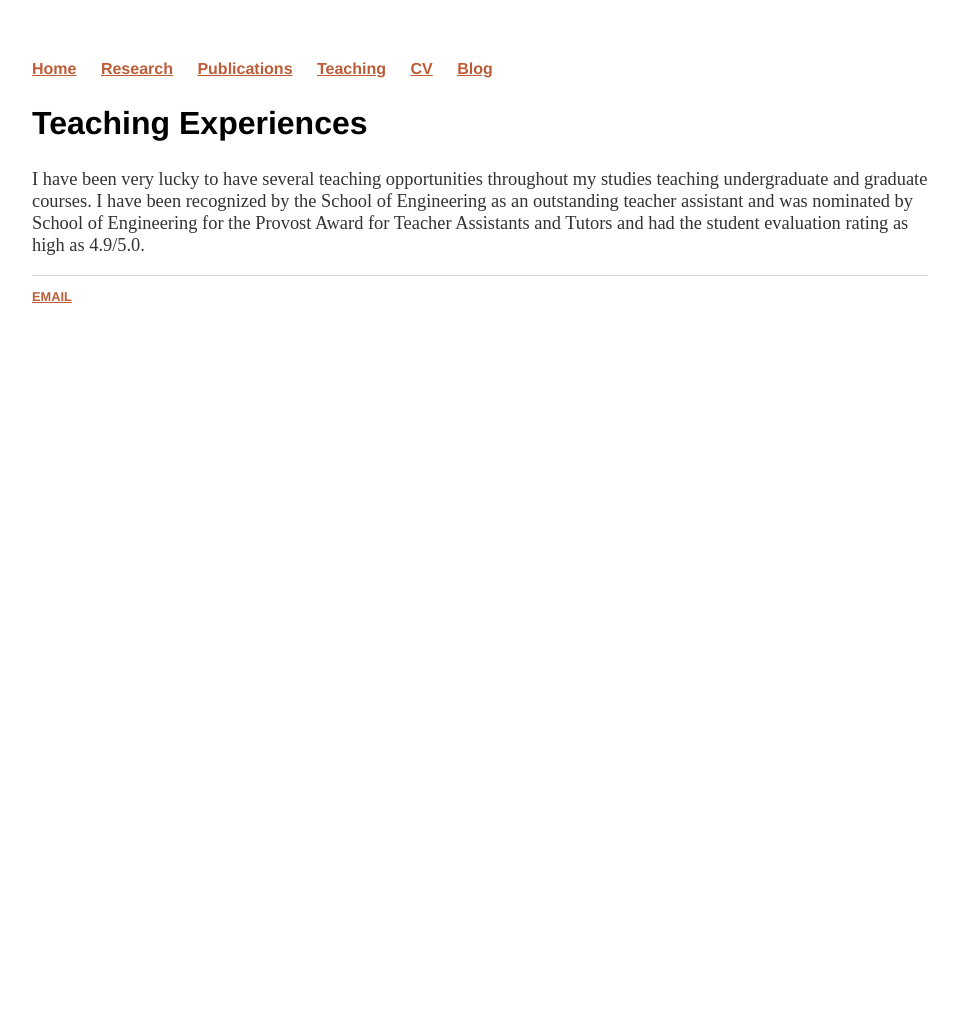
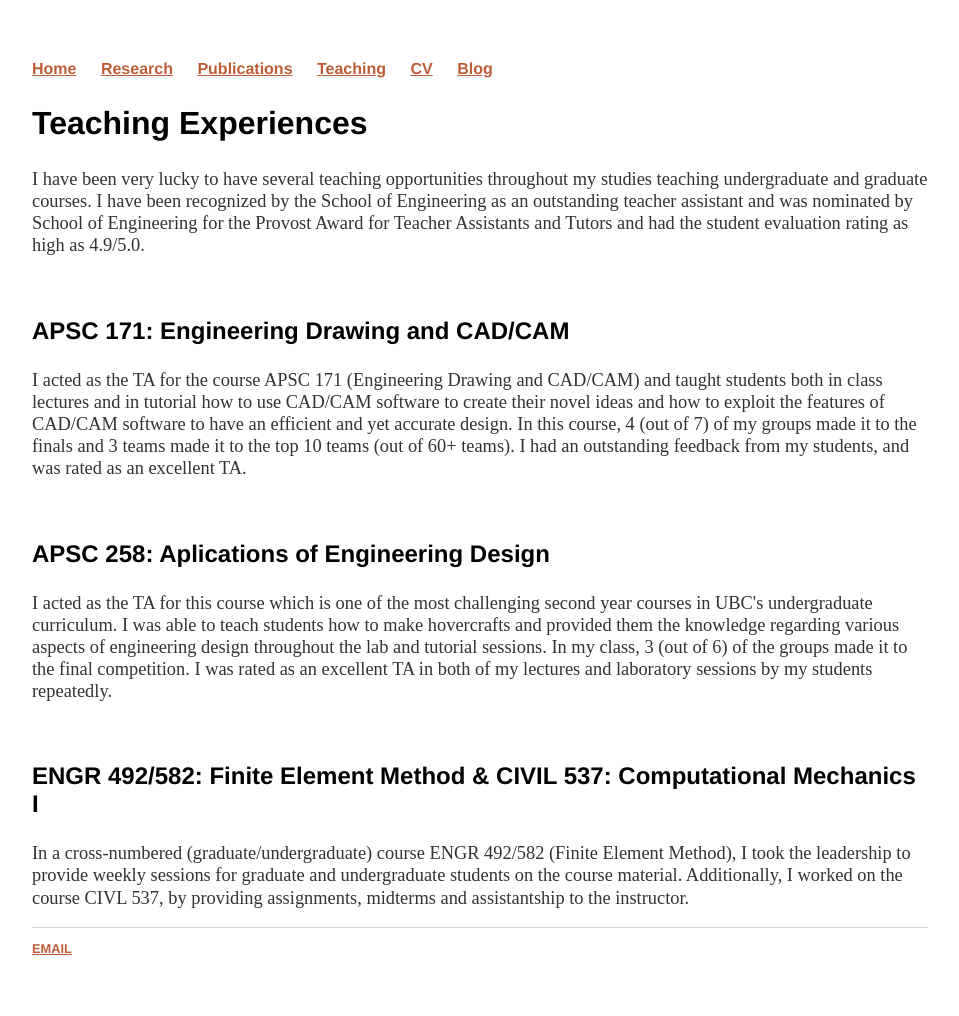
Before and after one commit to rsourki/rsourki.github.io, a Jekyll site: the page built from teaching/index.html, in a window 1280 px wide. Shown: the whole page, without its empty margins (160-1119 px from the left). Built offline with Jekyll 4.4.1, drawn with Linux system fonts in a browser that asks for light colours; before the commit the page ends 900 px from its top, so only the background shows below that.

Commit message:
Update index.html

```diff
--- a/teaching/index.html
+++ b/teaching/index.html
@@ -8,4 +8,19 @@
   I have been recognized by the School of Engineering as an outstanding teacher assistant and was nominated by School of Engineering for the Provost Award for Teacher Assistants and Tutors
   and had the student evaluation rating as high as 4.9/5.0.
   </p>
+  <br>
+  <h3>APSC 171: Engineering Drawing and CAD/CAM</h3>
+  <p>I acted as the TA for the course APSC 171 (Engineering Drawing and CAD/CAM) and taught students both in class lectures and in tutorial how to use CAD/CAM software to
+    create their novel ideas and how to exploit the features of CAD/CAM software to have an efficient and yet accurate design.
+    In this course, 4 (out of 7) of my groups made it to the finals and 3 teams made it to the top 10 teams (out of 60+ teams).
+    I had an outstanding feedback from my students, and was rated as an excellent TA.</p>
+  <br>
+  <h3>APSC 258: Aplications of Engineering Design</h3>
+  <p>I acted as the TA for this course which is one of the most challenging second year courses in UBC's undergraduate curriculum.
+    I was able to teach students how to make hovercrafts and provided them the knowledge regarding various aspects of engineering design throughout the lab and tutorial sessions.
+    In my class, 3 (out of 6) of the groups made it to the final competition. I was rated as an excellent TA in both of my lectures and laboratory sessions by my students repeatedly.</p>
+  <br>
+  <h3>ENGR 492/582: Finite Element Method & CIVIL 537: Computational Mechanics I</h3>
+  <p>In a cross-numbered (graduate/undergraduate) course ENGR 492/582 (Finite Element Method), I took the leadership to provide weekly sessions for graduate and undergraduate students on the course material.
+  Additionally, I worked on the course CIVL 537, by providing assignments, midterms and assistantship to the instructor.</p>
 </div><!-- /.blurb -->
```
